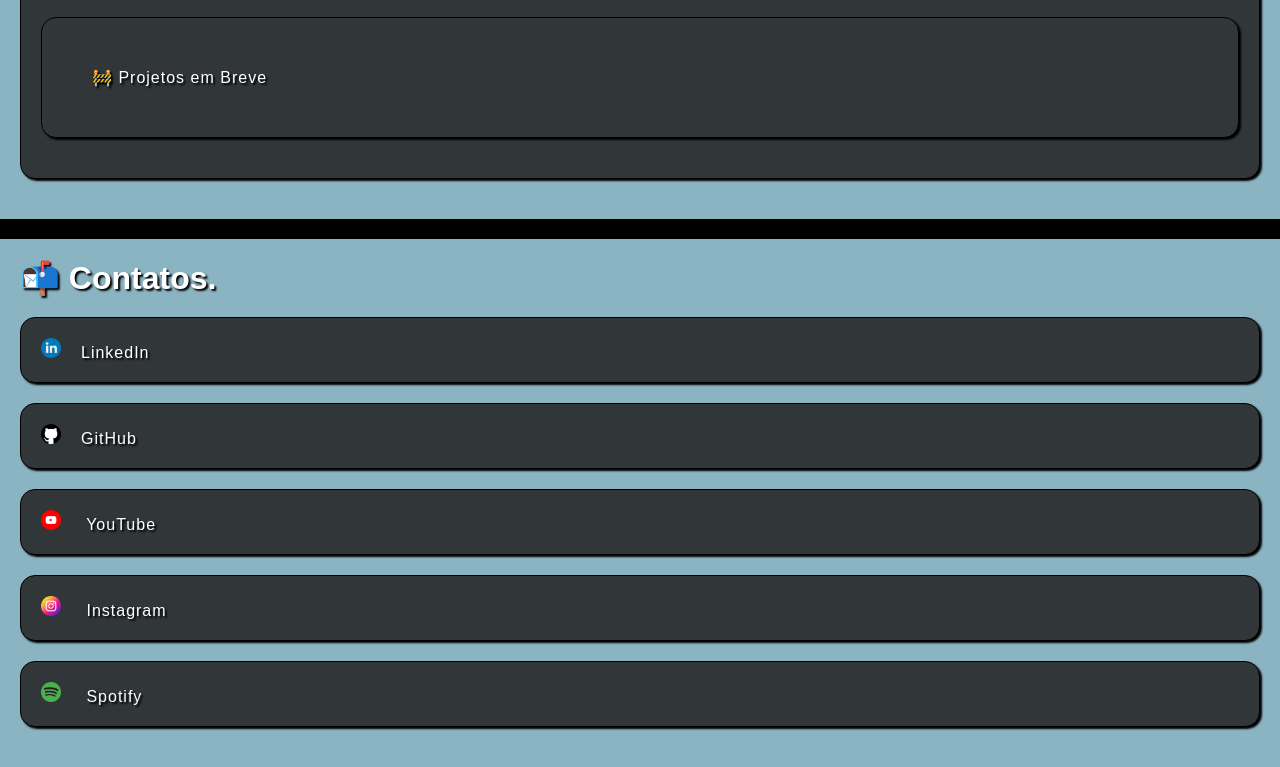
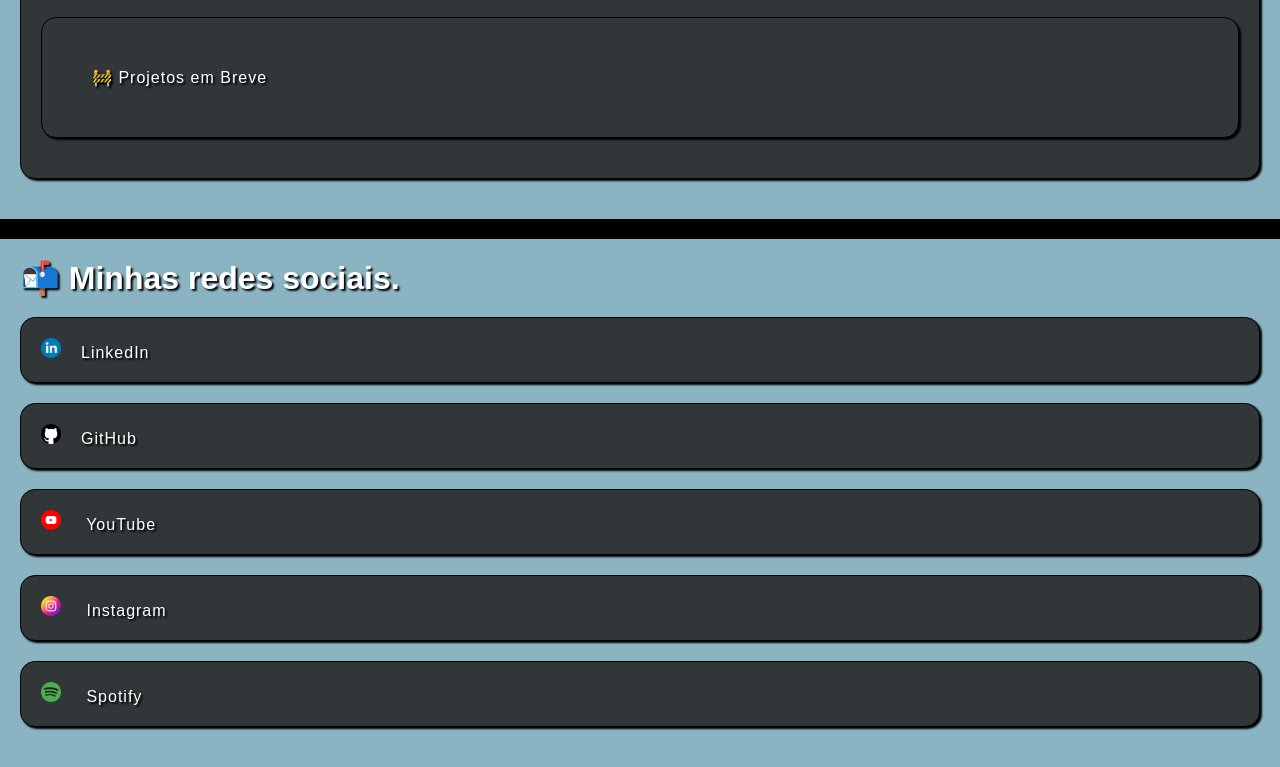
Before and after one commit to TIAG0MIRANDA/PortfolioV1.0, a plain HTML site: page index.html in a window 1280 px wide. Shown: the part 1081-1848 px from the top of the page. Drawn offline with Linux system fonts and the light colour scheme.

Commit message:
Redes sociais

```diff
--- a/index.html
+++ b/index.html
@@ -68,7 +68,7 @@
 
     </main>
     <footer>
-        <h1>📬 Contatos.</h1>
+        <h1>📬 Minhas redes sociais.</h1>
         <a href="https://www.linkedin.com/in/miranda-tiago/" target="_blank"> <img src="img/linkedin.png" alt="">LinkedIn</a></li>
         <a href="https://github.com/TIAG0MIRANDA" target="_blank"> <img src="img/github.png" alt="">GitHub</a></li>
         <a href="https://www.youtube.com/@TiagosMultiverse" target="_blank"> <img src="img/youtube.png" alt=""> YouTube</a></li>
```
